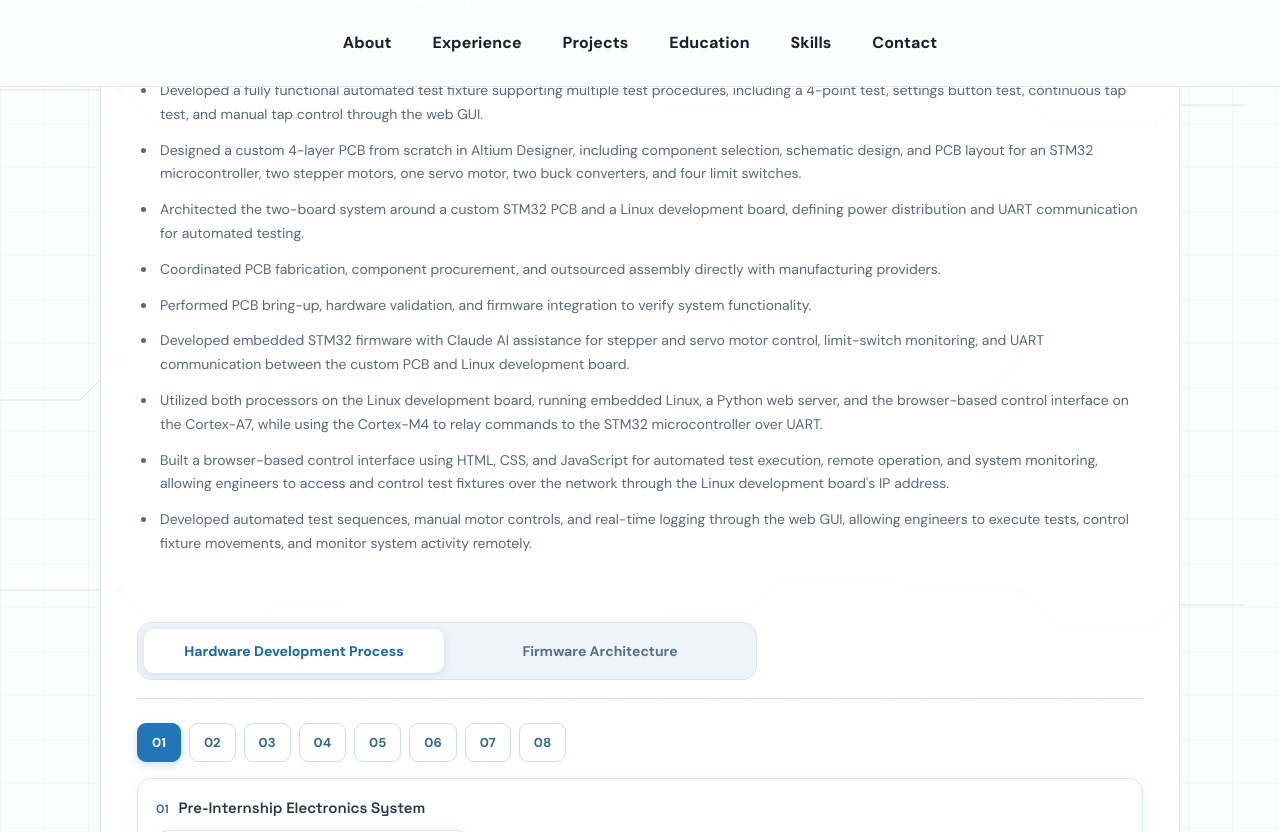
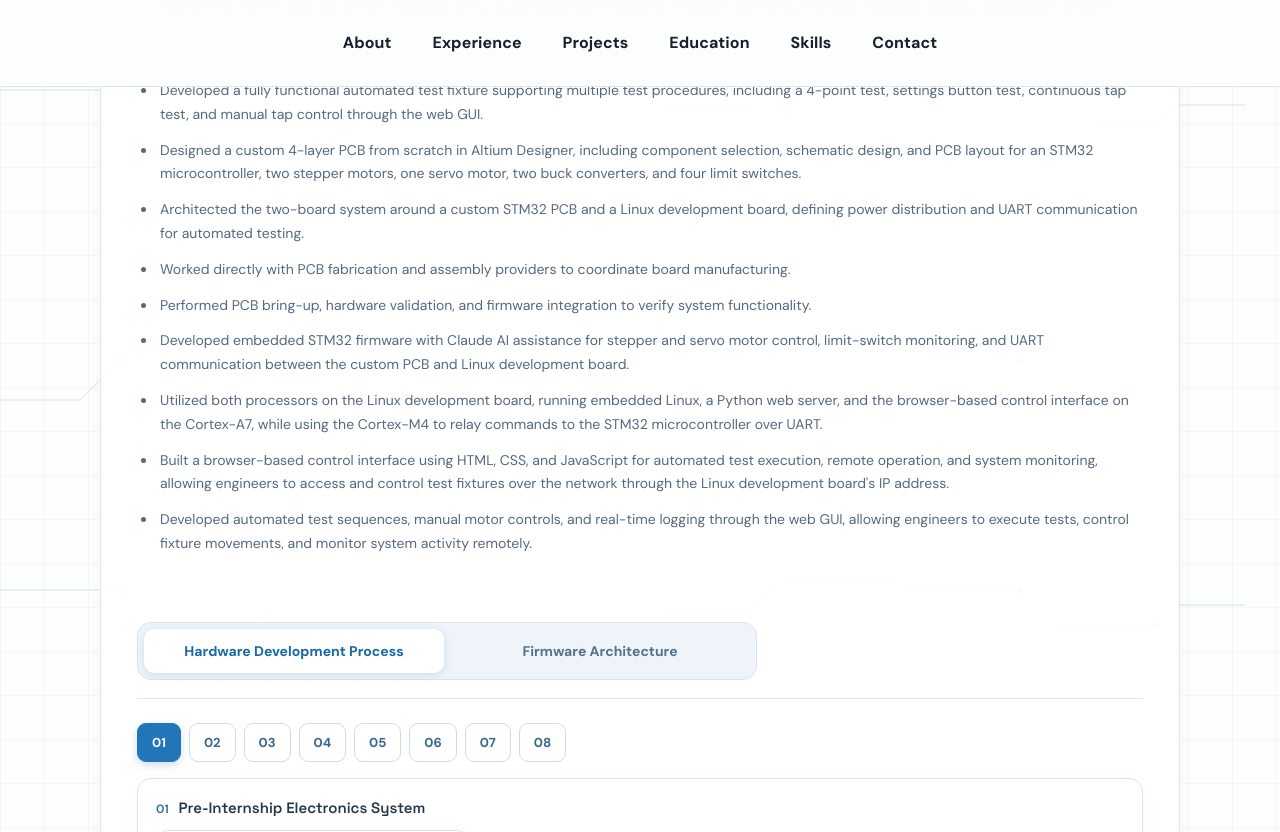
Before and after one commit to AdityaManivel/AdityaManivel.github.io, a Jekyll site: the page index.html, which Jekyll copies as it is, in a window 1280 px wide and 900 px high, scrolled down 2297 px, cut to the strip 0-832 px from the top of the window. Built offline with Jekyll 4.4.1, drawn with Linux system fonts in a browser that asks for light colours.

Commit message:
Refine Spacelabs PCB manufacturing collaboration bullet

```diff
--- a/index.html
+++ b/index.html
@@ -105,7 +105,7 @@
             <li>Developed a fully functional automated test fixture supporting multiple test procedures, including a 4-point test, settings button test, continuous tap test, and manual tap control through the web GUI.</li>
             <li>Designed a custom 4-layer PCB from scratch in Altium Designer, including component selection, schematic design, and PCB layout for an STM32 microcontroller, two stepper motors, one servo motor, two buck converters, and four limit switches.</li>
             <li>Architected the two-board system around a custom STM32 PCB and a Linux development board, defining power distribution and UART communication for automated testing.</li>
-            <li>Coordinated PCB fabrication, component procurement, and outsourced assembly directly with manufacturing providers.</li>
+            <li>Worked directly with PCB fabrication and assembly providers to coordinate board manufacturing.</li>
             <li>Performed PCB bring-up, hardware validation, and firmware integration to verify system functionality.</li>
             <li>Developed embedded STM32 firmware with Claude AI assistance for stepper and servo motor control, limit-switch monitoring, and UART communication between the custom PCB and Linux development board.</li>
             <li>Utilized both processors on the Linux development board, running embedded Linux, a Python web server, and the browser-based control interface on the Cortex-A7, while using the Cortex-M4 to relay commands to the STM32 microcontroller over UART.</li>
```
